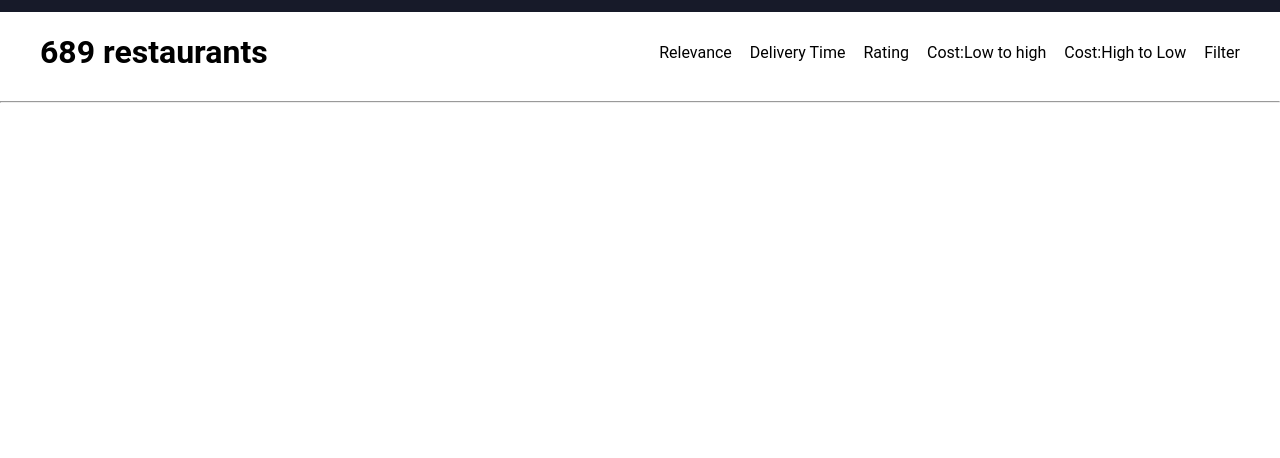
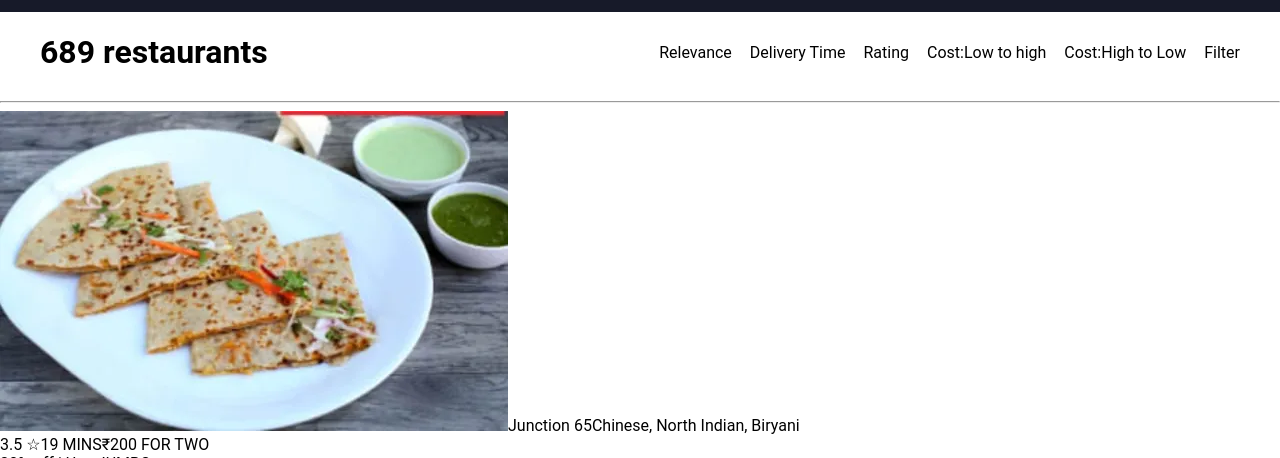
Before and after one commit to Manas0410/eiggiws, a plain HTML site: page index.html in a window 1280 px wide. Shown: the part 325-783 px from the top of the page. Drawn offline with Linux system fonts and the light colour scheme.

Commit message:
added rstrnt list

```diff
--- a/assets/main.js
+++ b/assets/main.js
@@ -250,27 +250,35 @@ const foodItems = [
 ]
 
 const mainRstrnt = document.getElementById("main-retaurant-container");
-for(let i =o ;i<foodItems.length;i++){
+for(let i =0 ;i<foodItems.length;i++){
     const oneRstrntContainer = document.createElement("div");
     oneRstrntContainer.className = "oneRstrntCard";
 
     const imageElem = document.createElement("img");
+    imageElem.className = "imageElemClass"
     const restaurantElem = document.createElement("span");
-    const  foodTypesElem= document.createElement("span");
+    restaurantElem.className = "restaurantElemClass"
+    const foodTypesElem= document.createElement("span");
+    foodTypesElem.className = "foodTypesElemClass"
     const ratingElem = document.createElement("span");
+    ratingElem.className = "ratingElemClass"
     const deliveryTimeElem = document.createElement("span");
+    deliveryTimeElem.className="deliveryTimeElemClass";
     const priceElem = document.createElement("span");
+    priceElem.className = "priceElemClass"
     const foodRatingDeliveryTimePriceElem = document.createElement("div");
+    foodRatingDeliveryTimePriceElem.className = "foodRatingDeliveryTimePriceElemClass"
     const discountElem = document.createElement("span");
+    discountElem.className ="discountElemClass"
 
 
-    imageElem =foodItems[i].image;
-    restaurantElem = foodItems[i].restaurant;
-    foodTypesElem = foodItems[i].foodTypes;
-    ratingElem = foodItems[i].foodRatingDeliveryTimePrice.rating;
-    deliveryTimeElem = foodItems[i].foodRatingDeliveryTimePrice.deliveryTime;
-    priceElem = foodItems[i].foodRatingDeliveryTimePrice.price;
-    discountElem = foodItems[i].discount;
+    imageElem.src =foodItems[i].image;
+    restaurantElem.textContent = foodItems[i].restaurant;
+    foodTypesElem.textContent = foodItems[i].foodTypes;
+    ratingElem.textContent = foodItems[i].foodRatingDeliveryTimePrice.rating;
+    deliveryTimeElem.textContent = foodItems[i].foodRatingDeliveryTimePrice.deliveryTime;
+    priceElem.textContent = foodItems[i].foodRatingDeliveryTimePrice.price;
+    discountElem.textContent = foodItems[i].discount;
 
     foodRatingDeliveryTimePriceElem.appendChild(ratingElem);
     foodRatingDeliveryTimePriceElem.appendChild(deliveryTimeElem);
--- a/index.html
+++ b/index.html
@@ -5,7 +5,7 @@
     <meta http-equiv="X-UA-Compatible" content="IE=edge" />
     <meta name="viewport" content="width=device-width, initial-scale=1.0" />
     <title>Document</title>
-    <link rel="stylesheet" href="style.css" />
+    <link rel="stylesheet" href="./style.css" />
   </head>
   <body>
     <header>
@@ -191,4 +191,4 @@
     <div class="main-retaurant-container" id="main-retaurant-container"></div>
   </body>
 </html>
-<script src="assets/main.js"></script>
+<script src="./assets/main.js"></script>
--- a/style.css
+++ b/style.css
@@ -116,3 +116,7 @@ body{
   .restrnt-list:hover{
     border: 1px solid rgba(166, 161, 161, 0.537);
   }
+
+  .oneRstrntCard{
+
+  }
```
